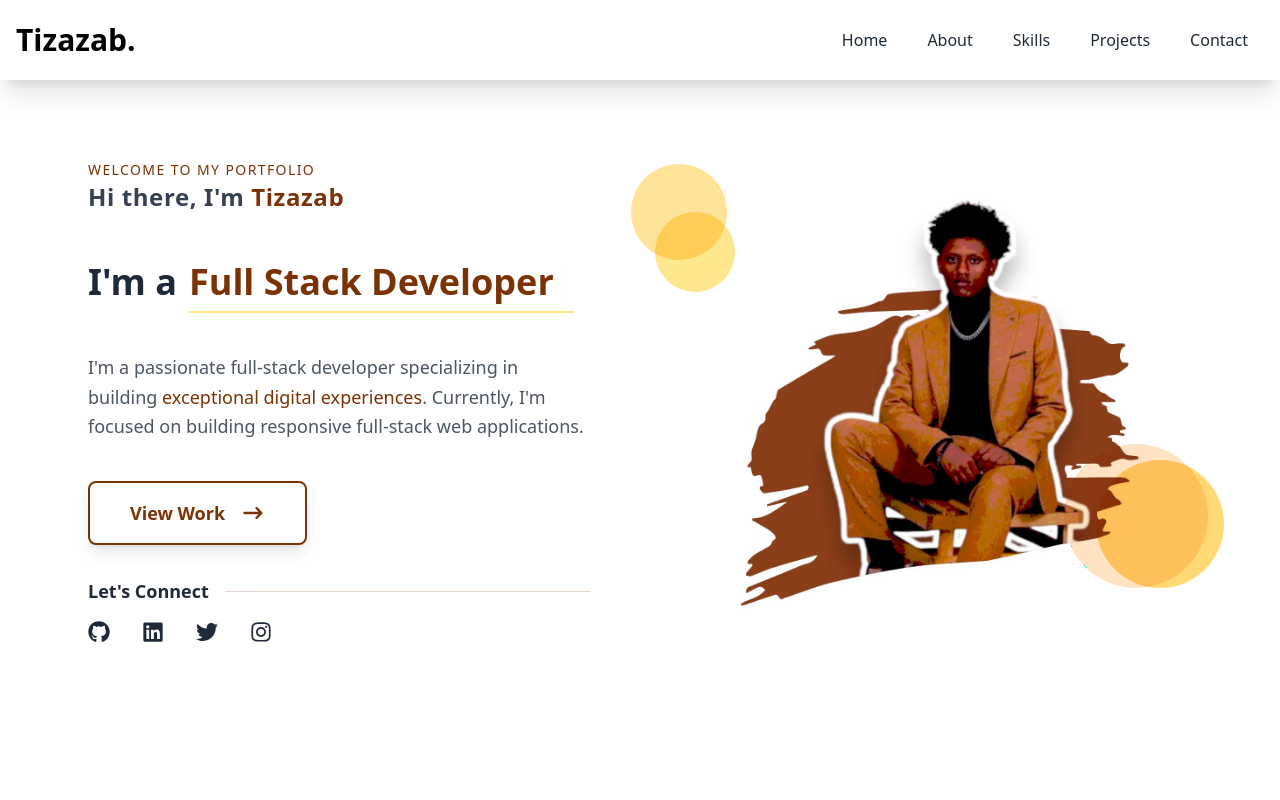
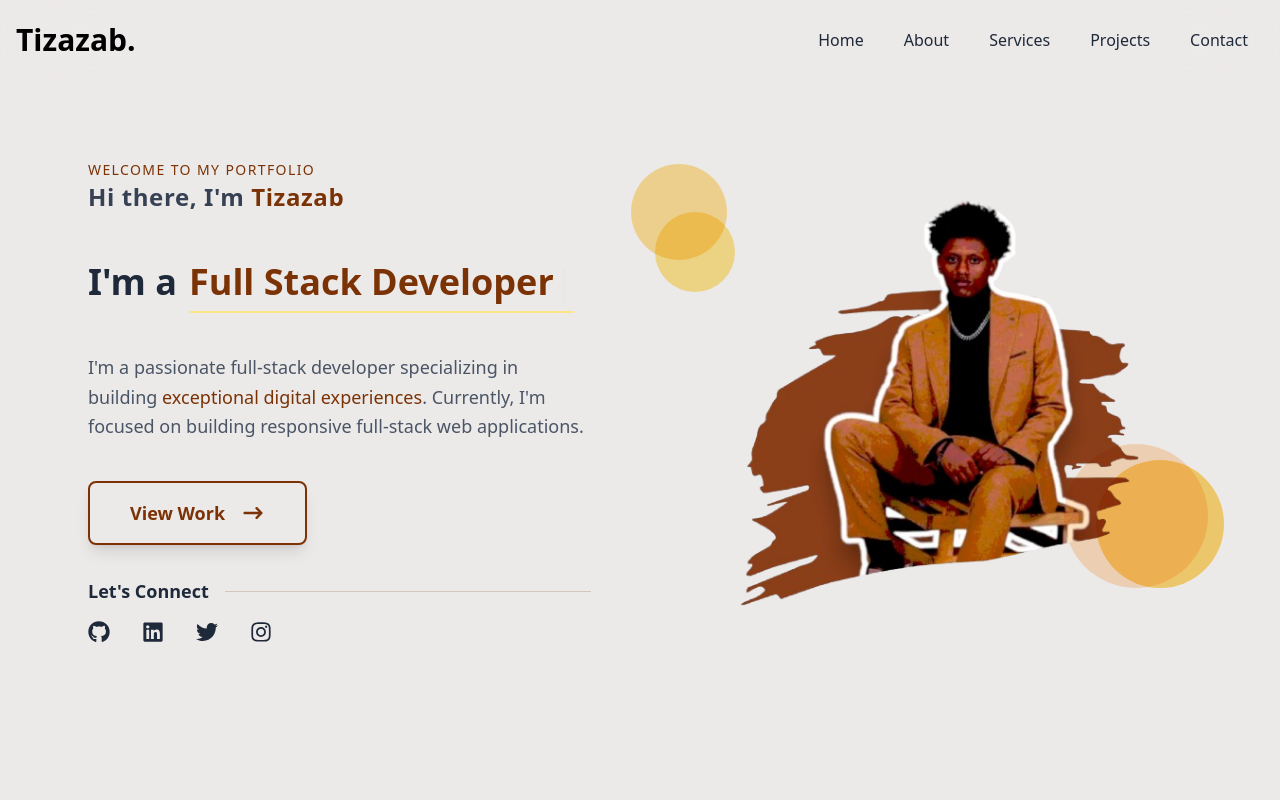
Before and after one commit to ZazabT/portfolio, a React (Vite) app: page / in a window 1280 px wide. Shown: the top 800 px of the page. Built offline with nearby package versions, Linux system fonts and the light colour scheme.

Commit message:
final commit

```diff
--- a/src/components/about/About.jsx
+++ b/src/components/about/About.jsx
@@ -3,7 +3,7 @@ import { FaCode, FaServer, FaMobile, FaDatabase } from 'react-icons/fa';
 
 const About = () => {
   return (
-    <div name='about' className='w-full min-h-screen'>
+    <div name='about' id='about' className='w-full min-h-screen py-20'>
       <div className='max-w-7xl mx-auto px-4 sm:px-8'>
         {/* Section Header */}
         <div className='pb-16 w-full text-center space-y-4 animate-fade-up'>
@@ -108,7 +108,7 @@ const About = () => {
             { number: '10+', text: 'Happy Clients' },
             { number: '5+', text: 'Technologies' }
           ].map((item, index) => (
-            <div key={index} className='glass-effect rounded-2xl p-6 text-center transform hover:-translate-y-2 transition-all duration-300 shadow-xl group'>
+            <div key={index} className='p-6 text-center transform hover:-translate-y-2 transition-all duration-300'>
               <h3 className='text-4xl font-bold gradient-text text-amber-900 mb-2 group-hover:scale-110 transition-transform duration-300'>{item.number}</h3>
               <p className='text-gray-500 font-medium'>{item.text}</p>
             </div>
--- a/src/components/contact/Contact.jsx
+++ b/src/components/contact/Contact.jsx
@@ -8,7 +8,7 @@ const Contact = () => {
   };
 
   return (
-    <div name='contact' className='w-full min-h-screen py-20'>
+    <div name='contact' id='contact' className='w-full min-h-screen py-20 '>
       <div className='max-w-7xl mx-auto px-4 sm:px-8'>
         {/* Header */}
         <div className='text-center mb-16 space-y-4'>
--- a/src/components/footer/footer.jsx
+++ b/src/components/footer/footer.jsx
@@ -9,7 +9,7 @@ const Footer = () => {
           {/* Logo/Brand */}
           <div className='flex items-center gap-2 text-2xl font-bold text-gray-800 hover:scale-110 transition-transform duration-300'>
             <FaCode className='text-amber-900' />
-            <span>Tizazab</span>
+            <a href="#home"><span className='hover:scale-125 hover:text-amber-950'>Tizazab</span></a>
           </div>
 
           {/* Social Links */}
--- a/src/components/hero/Hero.jsx
+++ b/src/components/hero/Hero.jsx
@@ -1,13 +1,12 @@
 import React from 'react';
 import { HiArrowNarrowRight } from 'react-icons/hi';
 import { ReactTyped } from "react-typed";
-import myImage from '../../assets/profile2.jpg';
-import arrow from '../../assets/arrow.webp';
+import myImage from '../../assets/pro__backremoved.png';
 import { FaGithub, FaLinkedin, FaTwitter, FaInstagram } from 'react-icons/fa';
 
 const Hero = () => {
   return (
-    <div className='w-full bg- min-h-screen flex items-center justify-center py-28 px-4 sm:px-8'>
+    <div id='home' className='w-full bg- min-h-screen flex items-center justify-center py-28 px-4 sm:px-8'>
       <div className='max-w-7xl mx-auto flex flex-col md:flex-row items-center justify-between gap-16'>
         {/* Left side hero section */}
         <div className='w-full md:w-1/2 flex items-start flex-col gap-10 p-4'>
--- a/src/components/navbar/Navbar.jsx
+++ b/src/components/navbar/Navbar.jsx
@@ -6,34 +6,34 @@ const Navbar = () => {
   const handleClick = () => setNav(!nav);
 
   return (
-    <div className='fixed left-0 right-0 top-0 w-full backdrop-blur-2xl z-50 shadow-xl'>
+    <div className='fixed left-0 right-0 top-0 w-full backdrop-blur-2xl z-50'>
 
       <div className='max-w-7xl mx-auto h-[80px] flex justify-between items-center px-4 text-gray-300'>
         {/* LOGO */}
         <div className='hover:scale-125 hover:-rotate-6 transition-transform duration-700  '>
-          <h1 className='font-bold text-3xl text-black hover:text-amber-900'>Tizazab.</h1>
+         <a href="#home"><h1 className='font-bold text-3xl text-black hover:text-amber-900'>Tizazab.</h1></a>
         </div>
 
         {/* menu */}
         <ul className='hidden md:flex items-center gap-2'>
           <li className='px-4 py-2 font-medium cursor-pointer text-gray-800 hover:text-amber-900 relative group'>
-            <span className='duration-700'>Home</span>
+            <a href='#home' className='duration-700'>Home</a>
             <span className='absolute bottom-0 left-0 w-full h-0.5 bg-amber-900 transform scale-x-0 group-hover:scale-x-100 transition-transform duration-300'></span>
           </li>
           <li className='px-4 py-2 font-medium cursor-pointer text-gray-800 hover:text-amber-900 relative group'>
-            <span className='duration-700'>About</span>
+            <a href='#about' className='duration-700'>About</a>
             <span className='absolute bottom-0 left-0 w-full h-0.5 bg-amber-900 transform scale-x-0 group-hover:scale-x-100 transition-transform duration-300'></span>
           </li>
           <li className='px-4 py-2 font-medium cursor-pointer text-gray-800 hover:text-amber-900 relative group'>
-            <span className='duration-700'>Skills</span>
+            <a href='#services' className='duration-700'>Services</a>
             <span className='absolute bottom-0 left-0 w-full h-0.5 bg-amber-900 transform scale-x-0 group-hover:scale-x-100 transition-transform duration-300'></span>
           </li>
           <li className='px-4 py-2 font-medium cursor-pointer text-gray-800 hover:text-amber-900 relative group'>
-            <span className='duration-700'>Projects</span>
+            <a href='#projects' className='duration-700'>Projects</a>
             <span className='absolute bottom-0 left-0 w-full h-0.5 bg-amber-900 transform scale-x-0 group-hover:scale-x-100 transition-transform duration-300'></span>
           </li>
           <li className='px-4 py-2 font-medium cursor-pointer text-gray-800 hover:text-amber-900 relative group'>
-            <span className='duration-700'>Contact</span>
+            <a href='#contact' className='duration-700'>Contact</a>
             <span className='absolute bottom-0 left-0 w-full h-0.5 bg-amber-900 transform scale-x-0 group-hover:scale-x-100 transition-transform duration-300'></span>
           </li>
         </ul>
--- a/src/components/project/project.jsx
+++ b/src/components/project/project.jsx
@@ -18,7 +18,7 @@ const Project = () => {
       title: 'EthioFund',
       description: 'Crowdfunding platform for Ethiopian projects with secure payment integration using Chapa payment gateway.',
       image: ethiofund,
-      tech: ['Laravel', 'MySQL', 'Chapa', 'Bootstrap'],
+      tech: ['Laravel', 'MySQL', 'Chapa', 'Tailwind CSS'],
       github: 'https://github.com/ZazabT/ethiofund10ChapaTry',
       live: '#'
     },
@@ -41,12 +41,12 @@ const Project = () => {
   ];
 
   return (
-    <div name='projects' className='w-full min-h-screen py-20'>
+    <div name='projects' id='projects' className='w-full min-h-screen py-20'>
       <div className='max-w-7xl mx-auto px-4 sm:px-8'>
         {/* Header */}
         <div className='text-center mb-16 space-y-4'>
           <span className='text-amber-900 text-sm font-medium tracking-[0.2em] uppercase'>Portfolio</span>
-          <h2 className='text-4xl sm:text-5xl font-bold text-gray-800'>Featured Projects</h2>
+          <h2 className='text-4xl sm:text-5xl font-bold text-gray-800'>Projects</h2>
           <p className='text-gray-600 max-w-2xl mx-auto'>
             Showcasing my best work and creative solutions
           </p>
--- a/src/components/service/Service.jsx
+++ b/src/components/service/Service.jsx
@@ -42,7 +42,7 @@ const Service = () => {
   ];
 
   return (
-    <div name='services' className='w-full min-h-screen py-20'>
+    <div name='services' id='services' className='w-full min-h-screen py-20'>
       <div className='max-w-7xl mx-auto px-4 sm:px-8'>
         {/* Header */}
         <div className='text-center mb-16 space-y-4'>
--- a/src/index.css
+++ b/src/index.css
@@ -8,3 +8,7 @@
   0% { width: 0; }
   100% { width: 100%; }
 }
+
+body {
+  background-color: #ece9e9;
+}
```
Also changed, not shown: src/assets/pro__backremoved.png (added).
